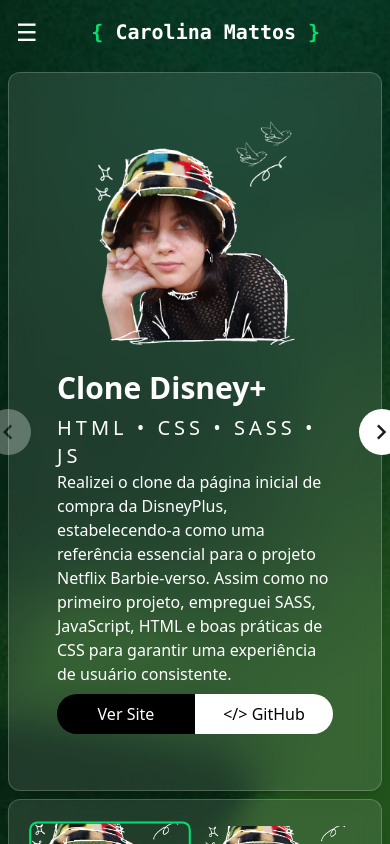
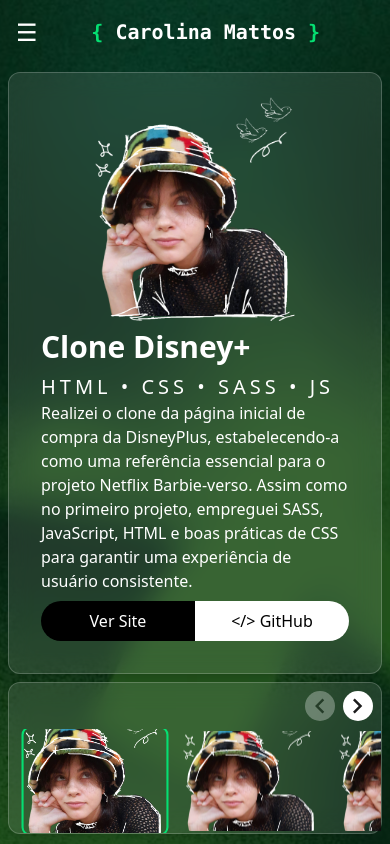
Before and after one commit to nanahmattos/portfolio-cm-2, a Next.js app: page /projects in a window 390 px wide. Shown: the top 844 px of the page. Built offline with nearby package versions, Linux system fonts and the light colour scheme.

Commit message:
fix: correção responsividade

```diff
--- a/src/app/components/Header.jsx
+++ b/src/app/components/Header.jsx
@@ -9,9 +9,23 @@
   const [menuOpen, setMenuOpen] = useState(false);
   const [typedText, setTypedText] = useState("");
   const [index, setIndex] = useState(0);
+  const [scrolled, setScrolled] = useState(false);
 
   const fullText =
     pathname === "/about" ? "Olá, seja bem-vindo!" : "Carolina Mattos";
+  useEffect(() => {
+  const handleScroll = () => {
+    const isMobile = window.innerWidth < 768;
+    if (isMobile && window.scrollY > 0) {
+      setScrolled(true);
+    } else {
+      setScrolled(false);
+    }
+  };
+
+  window.addEventListener("scroll", handleScroll);
+  return () => window.removeEventListener("scroll", handleScroll);
+}, []);
 
   useEffect(() => {
     setTypedText("");
@@ -34,7 +48,9 @@
   ];
 
   return (
-    <header className="sticky top-0 z-50 w-full ">
+    <header  className={`sticky top-0 z-50 w-full transition-colors duration-300 ${
+    scrolled ? "bg-black/80 backdrop-blur-md" : ""
+  }`}>
       <div className="container mx-auto px-4 py-4 flex justify-between items-center">
         {/* Navegação desktop */}
         <nav className="hidden md:flex gap-6">
--- a/src/app/components/Nav.jsx
+++ b/src/app/components/Nav.jsx
@@ -2,10 +2,10 @@
 
 import Link from "next/link";
 import Image from "next/image";
-//import { usePathname } from "next/navigation";
+import { usePathname } from "next/navigation";
 
 export default function Nav() {
-  //const pathname = usePathname();
+  const pathname = usePathname();
 
   const navLinks = [
     { href: "/about", label: "Sobre", icon: "/icons/person.svg" },
@@ -28,10 +28,9 @@
 
   return (
     <div className="hidden md:block">
-      <nav className="mr-4 justify-center flex relative p-1 rounded-full bg-white/10 backdrop-blur-md border border-white/20 shadow-lg h-full flex-col gap-4">
+      <nav className="mr-4 justify-center flex p-1 rounded-full bg-white/10 backdrop-blur-md border border-white/20 shadow-lg h-full flex-col gap-4 z-50 relative ">
         {navLinks.map((link) => {
-
-
+          const isActive = pathname === link.href;
           return (
             <div key={link.href} className="group">
               <Link
@@ -41,16 +40,17 @@
                 <Image
                   src={link.icon}
                   alt={link.label}
-                  width={20}
-                  height={20}
+                  width={30}
+                  height={30}
+
                 />
-                <span className="menu-icone opacity-0 translate-x-0 group-hover:opacity-100 ">
+                <span className="menu-icone  opacity-0 group-hover:opacity-100 transition-opacity duration-300 ">
                   <Image
                     src={link.icon}
                     alt={link.label}
-                    width={20}
-                    height={20}
-                    className="invert mr-1 "
+                    width={25}
+                    height={25}
+                    className="invert mr-1"
                   />
                   {link.label}
                 </span>
--- a/src/app/globals.css
+++ b/src/app/globals.css
@@ -63,7 +63,7 @@
 
 .menu-icone {
   position: absolute;
-  z-index: 10;
+  z-index: 50;
   align-items: center;
   display: flex;
   flex-direction: row;
--- a/src/app/page.js
+++ b/src/app/page.js
@@ -5,7 +5,7 @@
     <div >
       <main className="container" >
         <div>
-
+kkkkkkkkkkkkkkkkkk
         </div>
       </main>
     </div>
--- a/src/app/projects/layout.js
+++ b/src/app/projects/layout.js
@@ -2,10 +2,10 @@
 
 const ProjetosLayout = ({ children }) => {
   return (
-    <div className="flex container p-2" >
-      <div className="w-full relative" >
+    <div className="h-full  md:h-[calc(100vh-104px)] flex container p-2" >
+      <main className="w-full" >
         {children}
-      </div>
+      </main>
     </div>
   );
 };
--- a/src/app/projects/page.js
+++ b/src/app/projects/page.js
@@ -68,45 +68,11 @@
   };
 
   return (
-    <div>
-      <div className="justify-center w-full relative p-10 mb-2 rounded-xl bg-white/10 backdrop-blur-md border border-white/20 shadow-lg h-[calc(100vh-125px)] md:h-[calc(80vh-104px)]">
-        <button
-          onClick={handlePrev}
-          disabled={activeIndex === 0}
-          className={`absolute p-2 top-1/2 left-[-24px] bg-white rounded-full transform -translate-y-1/2 ${
-            activeIndex === 0
-              ? "opacity-30 cursor-not-allowed"
-              : "hover:scale-110"
-          }`}
-        >
-          <Image
-            src="/icons/chevron_left.svg"
-            alt="left"
-            width={30}
-            height={30}
-            className="invert"
-          />
-        </button>
-        <button
-          onClick={handleNext}
-          disabled={activeIndex === projects.length - 1}
-          className={`absolute p-2 top-1/2 right-[-24px] rounded-full bg-white transform -translate-y-1/2 ${
-            activeIndex === projects.length - 1
-              ? "opacity-30 cursor-not-allowed"
-              : "hover:scale-110"
-          }`}
-        >
-          <Image
-            src="/icons/chevron_right.svg"
-            alt="right"
-            width={30}
-            height={30}
-            className="invert"
-          />
-        </button>
     <div className="h-full flex flex-col">
-          <div className="grid md:grid-cols-2 items-center overflow-y-auto flex-1">
-            <div className="flex justify-center">
+      <div className="h-full w-full p-6 mb-2 rounded-xl bg-white/10 backdrop-blur-md border border-white/20 shadow-lg justify-center flex">
+        <div className="overflow-y-auto flex-1 flex justify-center items-center">
+          <div className="grid md:grid-cols-2 items-center max-w-5xl w-full ">
+            <div className="flex justify-center items-center">
               <Image
                 src={activeProject.image}
                 alt={activeProject.title}
@@ -147,12 +113,50 @@
           </div>
         </div>
       </div>
-      <div className="p-6 rounded-xl bg-white/10 backdrop-blur-md border border-white/20 shadow-lg w-full h-fit">
-        <div className="grid gap-4 grid-cols-[repeat(auto-fit,minmax(120px,1fr))] ">
+
+      <div className="rounded-xl bg-white/10 backdrop-blur-md border border-white/20 shadow-lg w-full ">
+        <div className="flex justify-end p-2">
+          <button
+            onClick={handlePrev}
+            disabled={activeIndex === 0}
+            className={`mr-2  bg-white rounded-full  ${
+              activeIndex === 0
+                ? "opacity-30 cursor-not-allowed"
+                : "hover:scale-110"
+            }`}
+          >
+            <Image
+              src="/icons/chevron_left.svg"
+              alt="left"
+              width={30}
+              height={30}
+              className="invert"
+            />
+          </button>
+          <button
+            onClick={handleNext}
+            disabled={activeIndex === projects.length - 1}
+            className={` rounded-full bg-white   ${
+              activeIndex === projects.length - 1
+                ? "opacity-30 cursor-not-allowed"
+                : "hover:scale-110"
+            }`}
+          >
+            <Image
+              src="/icons/chevron_right.svg"
+              alt="right"
+              width={30}
+              height={30}
+              className="invert"
+            />
+          </button>
+        </div>
+        <div className="overflow-x-auto overflow-y-hidden md:overflow-visible px-4 md:py-2">
+          <div className="flex md:grid gap-4 md:grid-cols-[repeat(auto-fit,minmax(120px,1fr))]">
             {projects.map((project, index) => (
               <div
                 key={index}
-              className={`cursor-pointer rounded-lg border-2 transition-all ${
+                className={`min-w-[140px] md:min-w-0 cursor-pointer rounded-lg border-2 transition-all ${
                   index === activeIndex
                     ? "border-green-400 scale-105"
                     : "border-transparent hover:border-white/50"
@@ -171,6 +175,7 @@
           </div>
         </div>
       </div>
+    </div>
   );
 };
 
```
Lines whose indentation alone changed are shown as unchanged.
